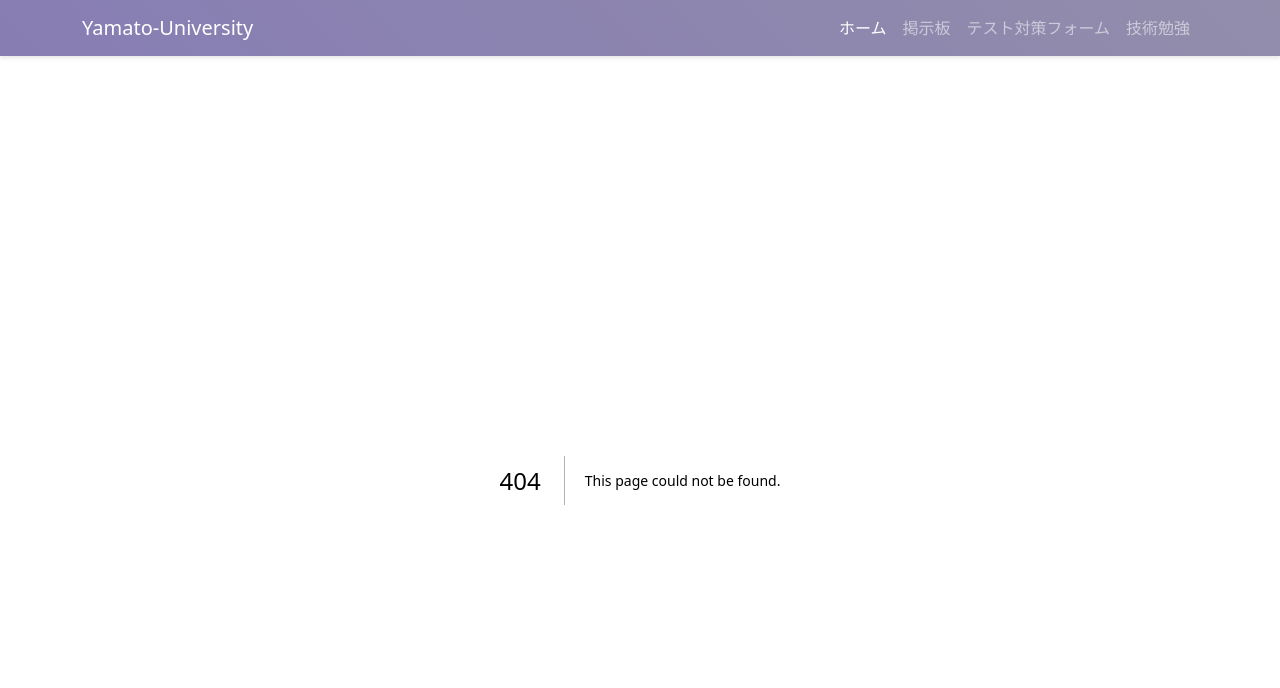
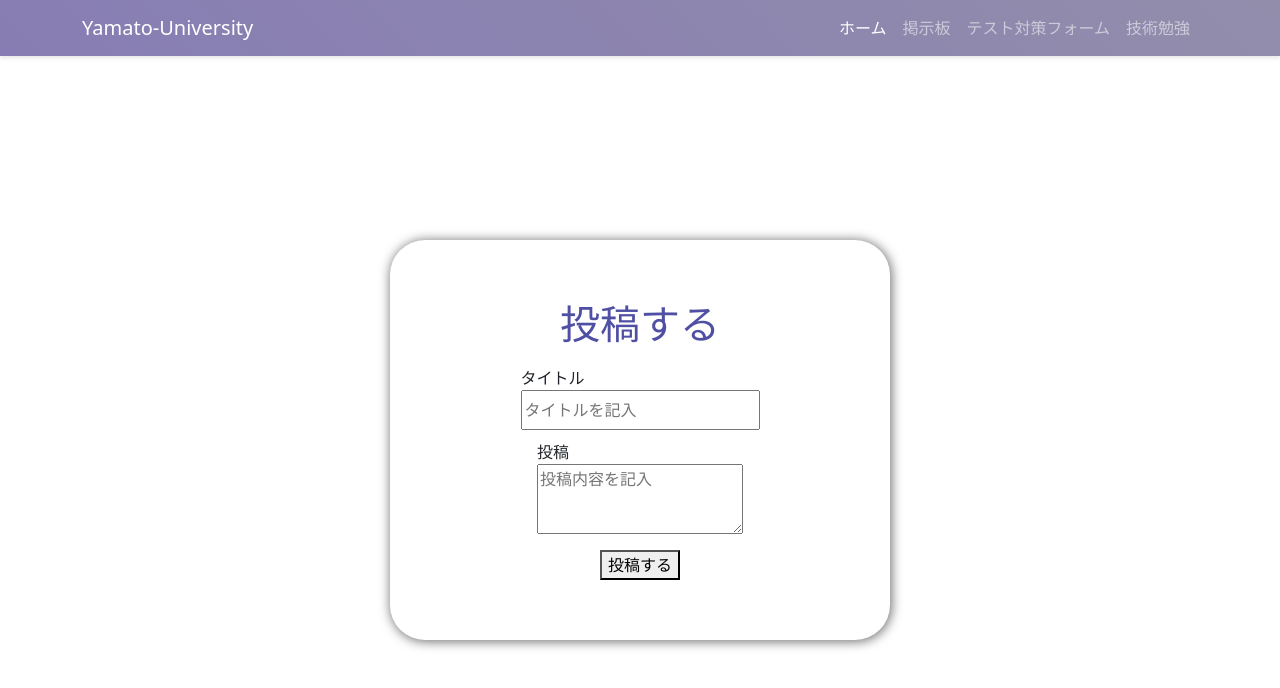
Before and after one commit to takapom/Yamato-site-Next.js, a Next.js app in the folder student-site/: page /blog in a window 1280 px wide. Before the commit this address had no page. Shown: the top 688 px of the page. Built offline with nearby package versions, Linux system fonts and the light colour scheme.

Commit message:
テスト対策フォームと技術勉強と掲示板のデータベースに保存までは完了した

```diff
--- a/package.json
+++ b/package.json
@@ -10,6 +10,7 @@
     "@mui/icons-material": "^6.4.6",
     "@mui/material": "^6.4.6",
     "bootstrap": "^5.3.3",
-    "bootstrap-icons": "^1.11.3"
+    "bootstrap-icons": "^1.11.3",
+    "firebase": "^11.4.0"
   }
 }
--- /dev/null
+++ b/student-site/firebase/config.js
@@ -0,0 +1,54 @@
+// // Import the functions you need from the SDKs you need
+// import { initializeApp } from "firebase/app";
+// import { getAnalytics } from "firebase/analytics";
+// import { getAuth, GoogleauthProvider } from "firebase/auth"
+// import { getFirestore } from "firebase/firestore"
+// // TODO: Add SDKs for Firebase products that you want to use
+// // https://firebase.google.com/docs/web/setup#available-libraries
+
+// // Your web app's Firebase configuration
+// // For Firebase JS SDK v7.20.0 and later, measurementId is optional
+// const firebaseConfig = {
+//   apiKey: "AIzaSyC1fxMX7--PfWCoOim4nQNgwrZvH4sqWEg",
+//   authDomain: "bord-app-6d30a.firebaseapp.com",
+//   projectId: "bord-app-6d30a",
+//   storageBucket: "bord-app-6d30a.firebasestorage.app",
+//   messagingSenderId: "772160419281",
+//   appId: "1:772160419281:web:bde590c83785649c7c9cf0",
+//   measurementId: "G-DXVMBTDQY7"
+// };
+
+// // Initialize Firebase
+// const app = initializeApp(firebaseConfig);
+// const analytics = getAnalytics(app);
+// const provider = new GoogleauthProvider();
+// const db = getFirestore(app);
+// const auth = getAuth(app);
+
+// export { auth, provider, db };
+
+// Import the functions you need from the SDKs you need
+import { initializeApp } from "firebase/app";
+import { getAuth, GoogleAuthProvider } from "firebase/auth";
+import { getFirestore } from "firebase/firestore";
+import { getAnalytics } from "firebase/analytics";
+
+
+// Your web app's Firebase configuration
+const firebaseConfig = {
+  apiKey: "AIzaSyC1fxMX7--PfWCoOim4nQNgwrZvH4sqWEg",
+  authDomain: "bord-app-6d30a.firebaseapp.com",
+  projectId: "bord-app-6d30a",
+  storageBucket: "bord-app-6d30a.firebasestorage.app",
+  messagingSenderId: "772160419281",
+  appId: "1:772160419281:web:bde590c83785649c7c9cf0",
+  measurementId: "G-DXVMBTDQY7"
+};
+
+// Initialize Firebase
+const app = initializeApp(firebaseConfig);
+const auth = getAuth(app);
+const provider = new GoogleAuthProvider();
+const db = getFirestore(app);
+
+export { auth, provider, db};
--- a/student-site/package.json
+++ b/student-site/package.json
@@ -10,6 +10,7 @@
   },
   "dependencies": {
     "bootstrap": "^5.3.3",
+    "firebase": "^11.4.0",
     "next": "15.2.0",
     "react": "^19.0.0",
     "react-dom": "^19.0.0"
--- /dev/null
+++ b/student-site/src/app/blog/blog.module.css
@@ -0,0 +1,43 @@
+.createPostPage{
+    display: flex;
+    justify-content: center;
+    align-items: center;
+    height: 90vh;
+    /* background-color: #121212; */
+}
+
+.postContainer{
+    background-color: white;
+    border-radius: 10px;
+    display: flex;
+    /*主軸と交差軸入れ替わり*/
+    flex-direction: column;
+    justify-content: center;
+    align-items: center;
+    height: 400px;
+    width: 500px;
+    gap: 10px;
+    padding: 0px 40px;
+    box-shadow: 1px 1px 11px 1px #777777;
+    border-radius: 35px;
+}
+
+.postContainer h1{
+    color: rgb(79, 79, 163);
+}
+
+.postContainer input{
+    width: 100%;
+    height: 40px;
+    outline: none;
+}
+
+.postContainer textarea{
+    width: 100%;
+    height: 70px;
+    outline: none;
+}
+
+.postContainer button{
+    size: ;
+}
--- /dev/null
+++ b/student-site/src/app/blog/page.js
@@ -0,0 +1,54 @@
+// import styles from "./blog.module.css"
+"use client";
+
+import styles from "./blog.module.css"
+import { useState } from "react"
+import { addDoc, collection } from "firebase/firestore";
+import { db } from "../../../firebase/config";
+// import { auth } from "../../../firebase/config";
+
+
+export default function Blog(){
+const [ title, setTitle ] = useState("");//タイトル管理
+const [postText, setPostText] = useState("");//投稿内容管理
+
+// データベースに投稿
+const createPost = async() => {
+  <siderbar />
+  window.alert("投稿しました")
+  setTitle("")
+  setPostText("")
+  await addDoc(collection(db, "posts"), {
+    title: title,
+    postText: postText,
+    // author:{
+    //   username: うんち
+    //   id: auth.currentUser.uid
+    // }
+  })
+}
+
+  const createPostPage = () => {
+
+  }
+
+  const postContainer = () => {
+
+  }
+    return(
+    <div className={styles.createPostPage}>
+        <div className={styles.postContainer}>
+        <h1 className=''>投稿する</h1>
+         <div className={styles.inputPost}>
+          <div>タイトル</div>
+           <input type="text" placeholder='タイトルを記入' onChange={(e) => setTitle(e.target.value)}/>
+        </div>
+        <div className='inputPost'>
+          <div>投稿</div>
+          <textarea placeholder='投稿内容を記入'  onChange={(e) => setPostText(e.target.value)}></textarea>
+        </div>
+        <button className={styles.postButton} onClick={createPost}>投稿する</button>
+      </div>
+   </div>
+    )
+}
--- a/student-site/src/app/components/Siderbar.jsx
+++ b/student-site/src/app/components/Siderbar.jsx
@@ -43,17 +43,17 @@ export default function Sidebar() {
                 </Link>
               </li>
               <li className="nav-item">
-                <Link href="/" legacyBehavior>
+                <Link href="/blog" legacyBehavior>
                   <a className="nav-link">掲示板</a>
                 </Link>
               </li>
               <li className="nav-item">
-                <Link href="/" legacyBehavior>
+                <Link href="/testform" legacyBehavior>
                   <a className="nav-link">テスト対策フォーム</a>
                 </Link>
               </li>
               <li className="nav-item">
-                <Link href="/" legacyBehavior>
+                <Link href="/programing" legacyBehavior>
                   <a className="nav-link">技術勉強</a>
                 </Link>
               </li>
--- a/student-site/src/app/layout.js
+++ b/student-site/src/app/layout.js
@@ -1,18 +1,18 @@
-import { Geist, Geist_Mono } from "next/font/google";
+// import { Geist, Geist_Mono } from "next/font/google";
 import "bootstrap/dist/css/bootstrap.min.css";
 import Siderbar from "./components/Siderbar";
 // import "./globals.css";
 
 
-const geistSans = Geist({
-  variable: "--font-geist-sans",
-  subsets: ["latin"],
-});
+// const geistSans = Geist({
+//   variable: "--font-geist-sans",
+//   subsets: ["latin"],
+// });
 
-const geistMono = Geist_Mono({
-  variable: "--font-geist-mono",
-  subsets: ["latin"],
-});
+// const geistMono = Geist_Mono({
+//   variable: "--font-geist-mono",
+//   subsets: ["latin"],
+// });
 
 export const metadata = {
   title: "Create Next App",
--- a/student-site/src/app/page.js
+++ b/student-site/src/app/page.js
@@ -7,7 +7,7 @@ import Siderbar from "./components/Siderbar"
 export default function Page(){
   return (
     <main>
-      {/* <Siderbar /> */}
+       {/* <Siderbar /> */}
       <div className={styles.firstComment}>
         <p className={styles.hello}>大和大学の情報学部の生徒向けの<span>ポータルサイトを作成しました！！</span></p>
         <p className={styles.hello}>新しい機能を随時追加していきます！</p>
--- /dev/null
+++ b/student-site/src/app/testform/test.module.css
@@ -0,0 +1,73 @@
+/* body {
+    font-family: 'Courier New', Courier, monospace;
+    background-color: #f5f5dc;
+    padding: 20px;
+    line-height: 1.6;
+    margin: 0;
+  } */
+
+  .container {
+    max-width: 800px;
+    margin: 0 auto;
+    padding: 20px;
+    background-color: #fff;
+    border: 2px solid #000;
+    box-shadow: 0 0 10px rgba(0, 0, 0, 0.1);
+    position: relative;
+  }
+
+  /* 擬似要素で試験用紙の横罫線を追加 */
+  .container::before {
+    content: "";
+    position: absolute;
+    top: 0;
+    left: 20px;
+    right: 20px;
+    bottom: 0;
+    background-image: linear-gradient(transparent 95%, #ccc 95%);
+    background-size: 100% 24px;
+    pointer-events: none;
+    z-index: 1;
+  }
+
+  .title {
+    text-align: center;
+    margin-bottom: 20px;
+    position: relative;
+    z-index: 2;
+  }
+
+  .nav {
+    text-align: center;
+    margin-bottom: 20px;
+    position: relative;
+    z-index: 2;
+  }
+
+  .nav a {
+    margin: 0 10px;
+    text-decoration: none;
+    color: #333;
+    font-weight: bold;
+  }
+
+  .nav a:hover {
+    text-decoration: underline;
+  }
+
+  .section {
+    margin-bottom: 30px;
+    position: relative;
+    z-index: 2;
+  }
+
+  .section h2 {
+    margin-bottom: 10px;
+    font-size: 1.5em;
+    border-bottom: 2px solid #333;
+    padding-bottom: 5px;
+  }
+
+  .section p {
+    margin-bottom: 10px;
+  }
```
Also changed, not shown: student-site/src/app/testform/page.js (added, +71 -0 lines), student-site/src/app/page.module.css (line endings or trailing spaces), 2 other files (tests, documents, lock files or other folders).
